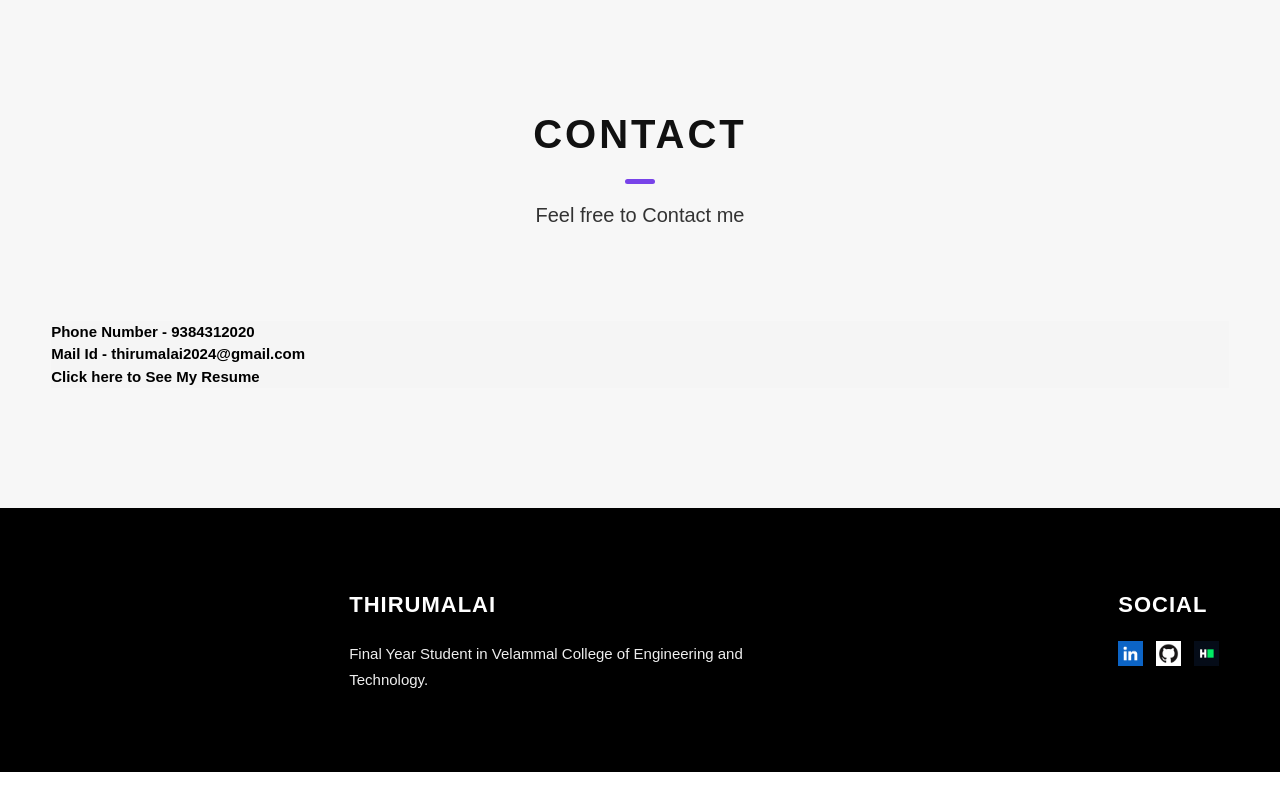
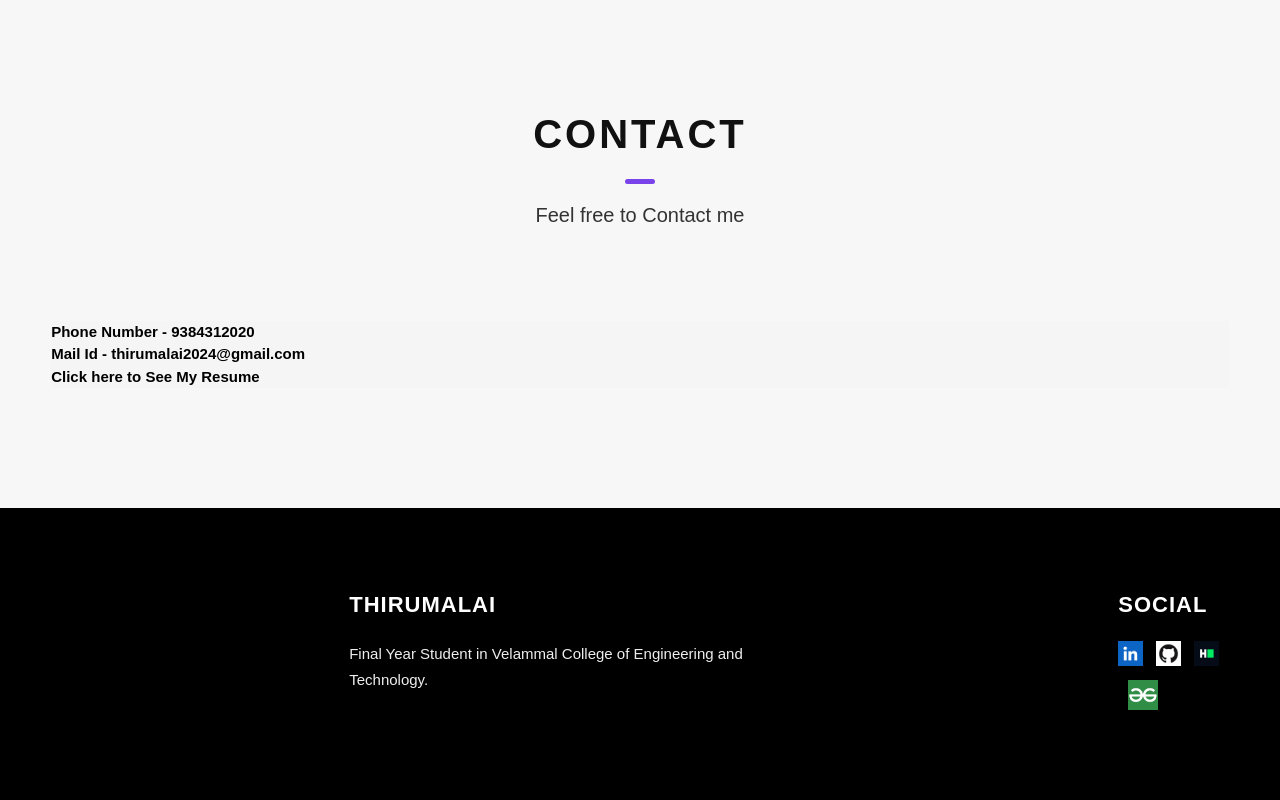
Before and after one commit to ThiruMalai31/html-portforlio, a plain HTML site: page index.html in a window 1280 px wide. Shown: the part 6239-7039 px from the top of the page. Before the commit the page ends 7011 px from the top, so only its background shows below. Drawn offline with Linux system fonts and the light colour scheme.

Commit message:
index.html

```diff
--- a/index.html
+++ b/index.html
@@ -291,6 +291,11 @@
                 <img class="main-footer__icon" src="./assets/png/hackerRank.png" alt=" HackerRank Profile">
               </a>
             </div>
+               <div class="home-hero__social">
+          <a href="https://www.geeksforgeeks.org/user/thirumalai2024/?utm_source=geeksforgeeks&utm_medium=my_profile&utm_campaign=auth_user" class="home-hero__social-icon-link home-hero__social-icon-link--bd-none" rel="noreferrer" target="_blank">
+            <img src="./assets/png/geeksforgeeks.jpg" alt=" GeeksforGeeks Channel" class="home-hero__social-icon">
+          </a>
+        </div>
           </div>
           <div class="main-footer__row main-footer__row-2">
             <h2 class="heading heading-sm text-lt">Thirumalai</h2>
```
